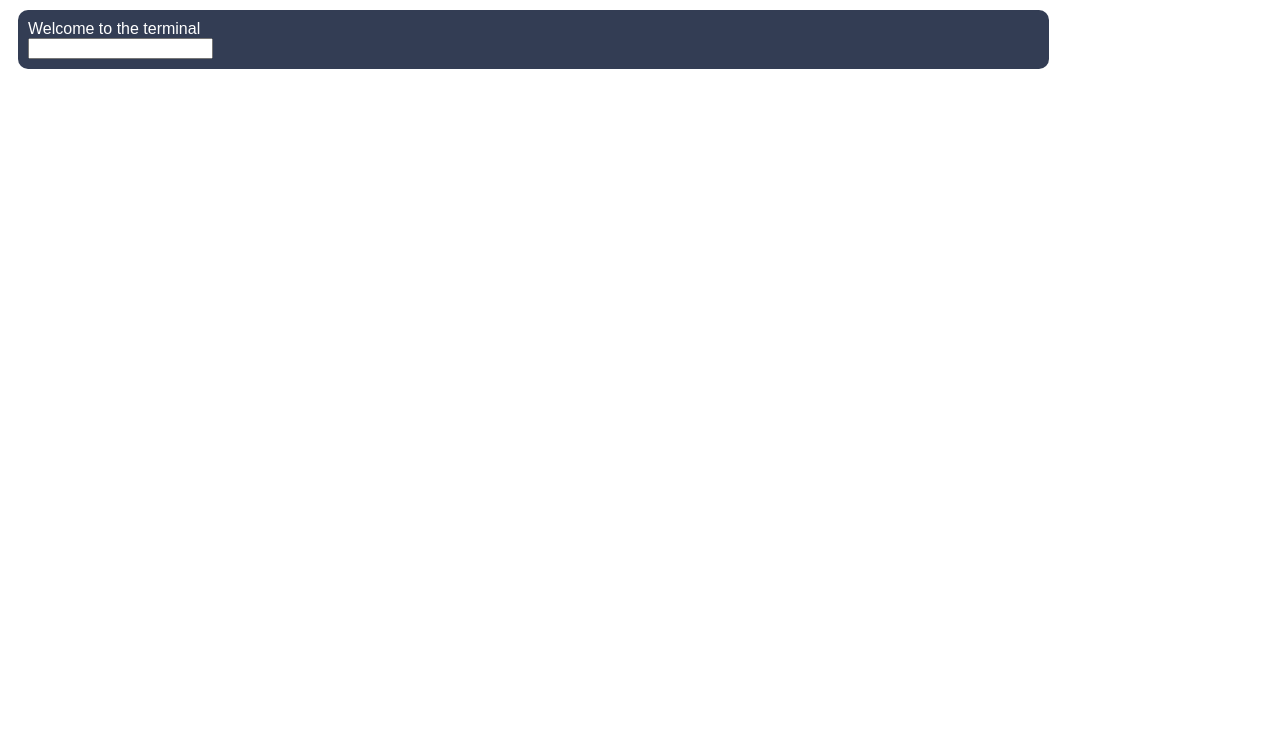
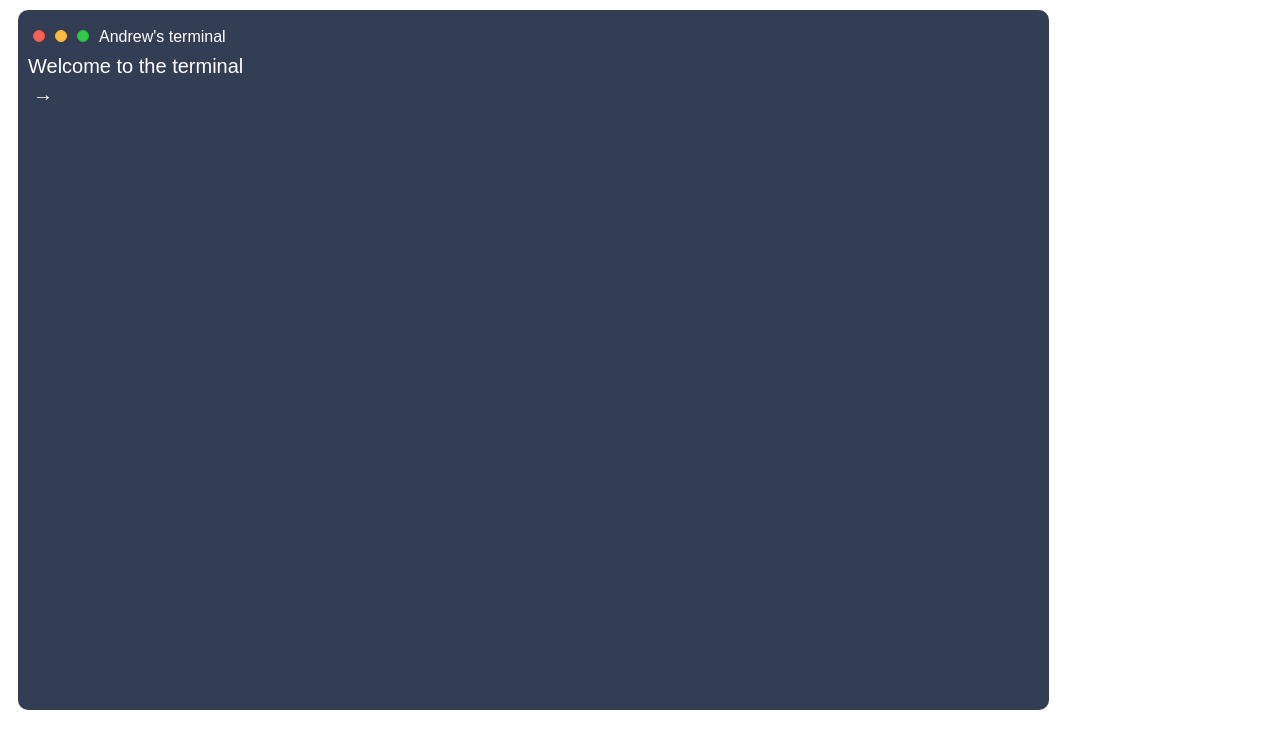
Before and after one commit to andrew-ho7705/terminal-website, a plain HTML site: page index.html in a window 1280 px wide. Drawn offline with Linux system fonts and the light colour scheme.

Commit message:
Added UI

```diff
--- a/index.html
+++ b/index.html
@@ -8,10 +8,27 @@
 
     <body>
         <div class="terminal">
-            <div id="terminal_outputs">
-                <span>Welcome to the terminal</span>
+            <div class="row terminal-bar">
+                <div class="close"></div>
+                <div class="min"></div>
+                <div class="max"></div>
+                <span class="terminal-bar-text">Andrew's terminal</span>
             </div>
-            <input id="user_input" type="text">
+
+            <div class="terminal-content" id="terminal_content">
+                <div id="terminal_outputs">
+                    <span>Welcome to the terminal</span>
+                </div>
+                <div class="row">
+                    <span>→</span>
+                    <input
+                        onblur="this.focus()"
+                        autofocus
+                        class="user_input"
+                        id="user_input"
+                        type="text">
+                </div>
+            </div>
         </div>
 
         <script src="src/script.js"></script>
--- a/src/script.js
+++ b/src/script.js
@@ -5,7 +5,14 @@ var terminal_outputs = document.getElementById("terminal_outputs");
 function execute(input){
     let output;
     input = input.toLowerCase();
-    output = `<div>→ testing the input is ${input}</div>`;
+    output = `<div>→ ${input}</div>`;
+    if(!COMMANDS.hasOwnProperty(input)){
+        output += `<div> No such command: ${input} </div>`;
+    }
+    else{
+        output += `<div>${COMMANDS[input]} </div>`;
+    }
+
     terminal_outputs.innerHTML = `${terminal_outputs.innerHTML+output}`;
 }
 
@@ -22,3 +29,17 @@ function key(e){
 }
 
 document.addEventListener("keypress", key);
+
+const COMMANDS =
+{
+    help:
+    'Supported commands: ["about", "experience", "education", "skills", "contact"]',
+    about:
+    'Hello, my name is Andrew',
+    experience:
+    'I have experience with Python, C, Java, JS and TS, and am familiar with React and Angular frameworks',
+    skills:
+    '',
+    contact:
+    ''
+}
--- a/src/style.css
+++ b/src/style.css
@@ -1,4 +1,4 @@
-.terminal{
+.terminal {
     margin: 10px;
     padding: 10px;
     height: 100%;
@@ -8,3 +8,100 @@
     border-radius: 10px;
     color: white;
 }
+
+.terminal-content {
+    height: 90%;
+    overflow: auto;
+    font-size: 20px;
+}
+
+.terminal-content::-webkit-scrollbar {
+    display: none;
+}
+
+.user_input {
+    background-color: transparent;
+    border: transparent;
+    outline: none;
+    color: white;
+    font-size: 20px;
+    opacity: 50%;
+}
+
+.command {
+    color: white;
+    font-size: 20px;
+    opacity: 50%
+}
+
+html {
+    min-height: 100%;
+    background-image: none;
+    background-size: cover;
+    background-repeat: no-repeat;
+    background-position: center center;
+}
+
+body {
+    height: 85vh;
+}
+
+.column {
+    display: flex;
+    flex-direction: column;
+    margin: 5px;
+}
+
+.row {
+    display: flex;
+    flex-direction: row;
+    margin: 5px;
+}
+
+.close {
+    background-color: #f96256;
+    border: 1px solid #f65549;
+    height: 10px;
+    width: 10px;
+    margin: 5px;
+    border-radius: 50%;
+    margin-left: 0px;
+}
+
+.max {
+    background-color: #33c948;
+    border: 1px solid #2dbb41;
+    height: 10px;
+    width: 10px;
+    margin: 5px;
+    border-radius: 50%;
+}
+
+.min {
+    background-color: #fdbc3d;
+    border: 1px solid #ffb524;
+    height: 10px;
+    width: 10px;
+    margin: 5px;
+    border-radius: 50%;
+}
+
+.terminal-bar{
+    width: 100%;
+    height: 25px;
+}
+
+.terminal-bar-text{
+    margin-top: 3px;
+    margin-bottom: 1px;
+    margin-left: 5px;
+}
+
+.output{
+    margin-top: 5px;
+    margin-bottom: 5px;
+}
+
+.command-keyword{
+    color: red;
+}
```
